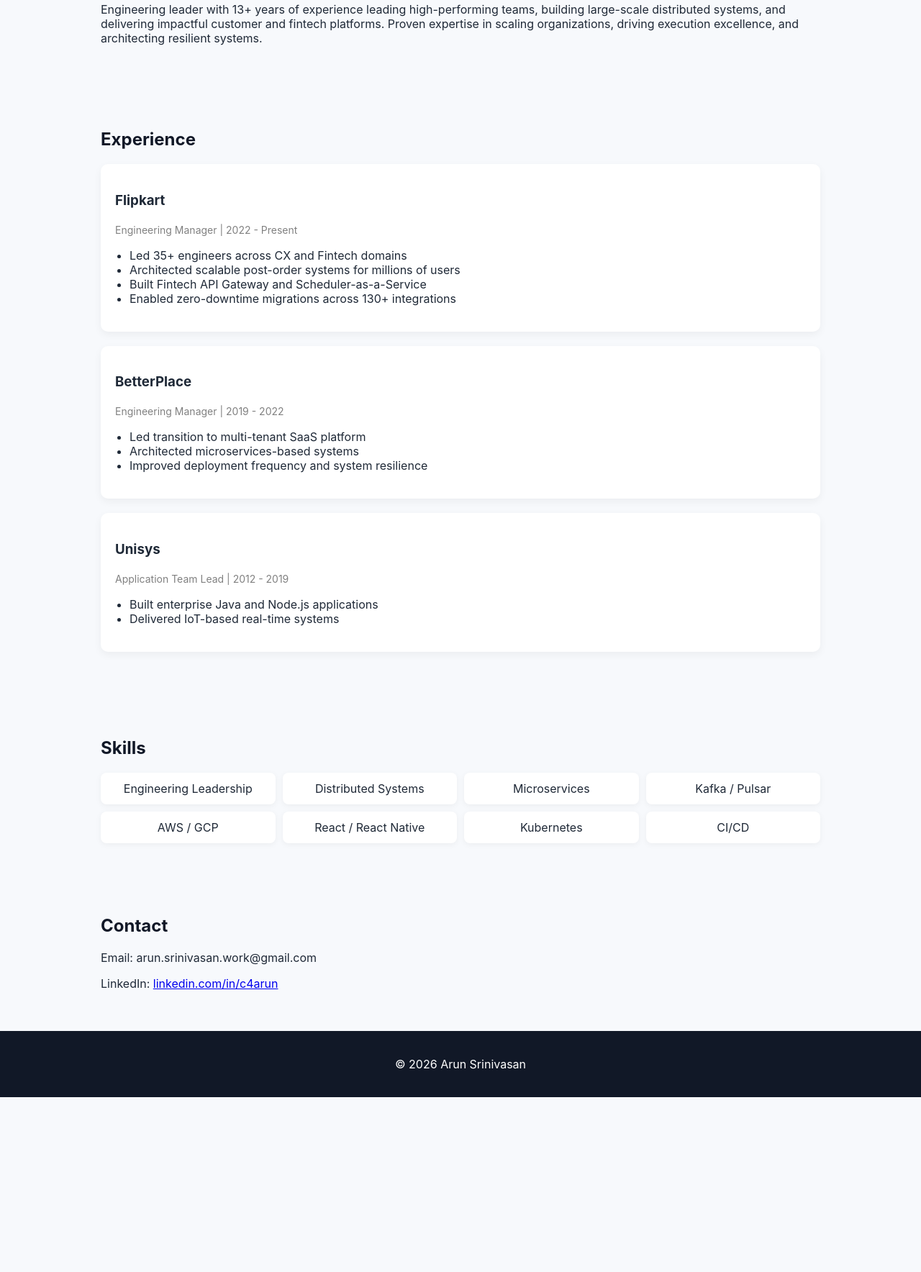
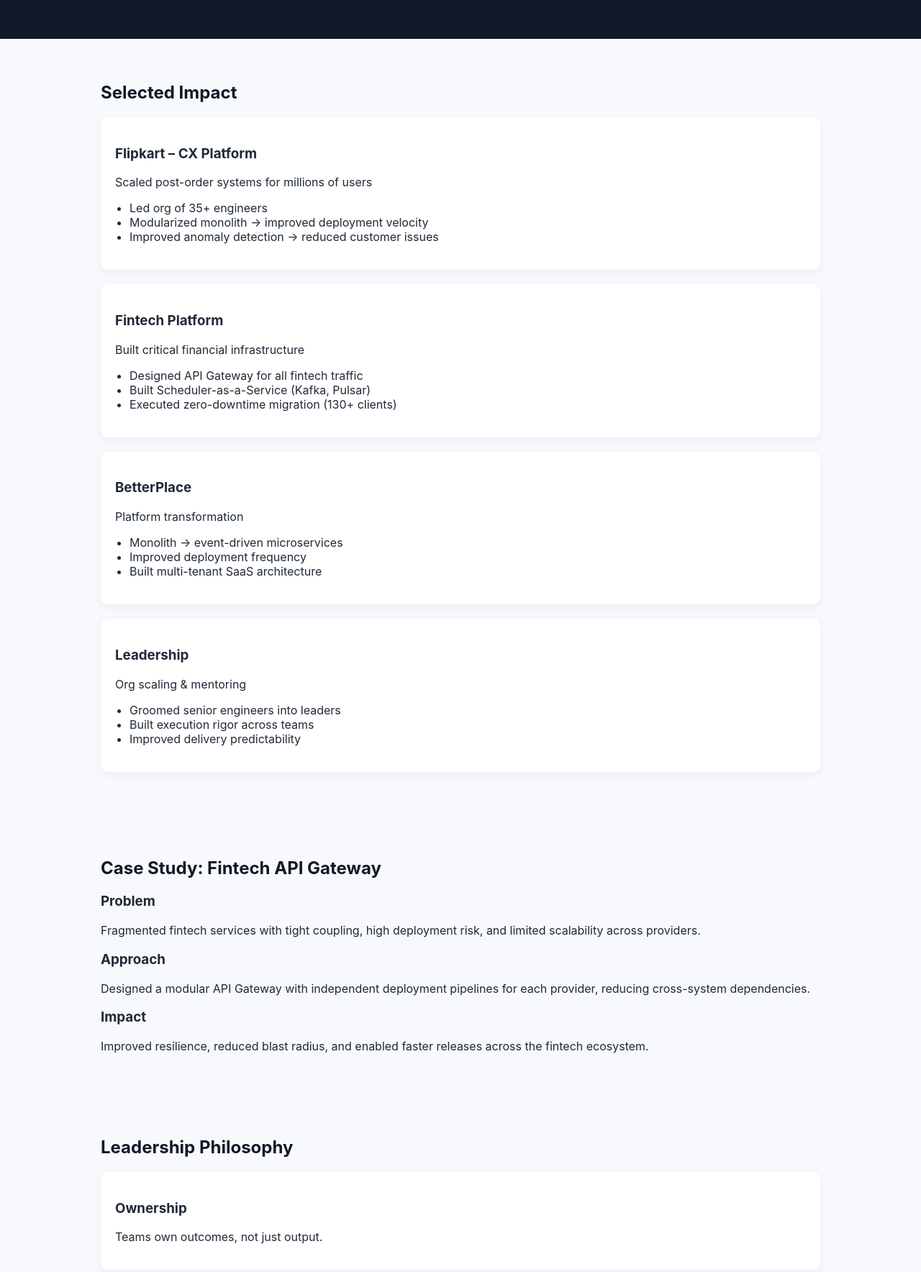
Before and after one commit to srinivasan-arun/portfolio, a plain HTML site: page index.html in a window 1280 px wide. Shown: the part 418-2186 px from the top of the page at 72% size. Before the commit the page ends 1943 px from the top, so only its background shows below. Drawn offline with Linux system fonts and the light colour scheme.

Commit message:
Update index.html

```diff
--- a/index.html
+++ b/index.html
@@ -3,77 +3,129 @@
 <head>
 <meta charset="UTF-8">
 <meta name="viewport" content="width=device-width, initial-scale=1.0">
-    <title>Arun Srinivasan | Engineering Manager</title>
+<title>Arun Srinivasan | Engineering Leader</title>
 <link rel="stylesheet" href="styles.css">
 </head>
+
 <body>
 
+<nav>
+    <div class="nav-container">
+        <h3>Arun Srinivasan</h3>
+        <div>
+            <a href="#impact">Impact</a>
+            <a href="#case">Case Study</a>
+            <a href="#philosophy">Leadership</a>
+            <a href="#contact">Contact</a>
+        </div>
+    </div>
+</nav>
+
 <header>
-    <div class="container">
-        <h1>Arun Srinivasan</h1>
-        <p>Engineering Manager | Distributed Systems | Fintech | Customer Experience</p>
+    <div class="container hero">
+        <h1>Engineering Leader building scalable platforms & high-performing teams</h1>
+        <p>
+            13+ years experience across Customer Experience and Fintech systems.
+            Leading 35+ engineers, architecting distributed platforms, and delivering systems at scale.
+        </p>
+        <a class="cta" href="#contact">Let’s Connect</a>
     </div>
 </header>
 
-<section class="about container">
-    <h2>About Me</h2>
-    <p>
-        Engineering leader with 13+ years of experience leading high-performing teams,
-        building large-scale distributed systems, and delivering impactful customer and fintech platforms.
-        Proven expertise in scaling organizations, driving execution excellence, and architecting resilient systems.
-    </p>
-</section>
+<section id="impact" class="container">
+    <h2>Selected Impact</h2>
 
-<section class="experience container">
-    <h2>Experience</h2>
+    <div class="grid-2">
 
         <div class="card">
-        <h3>Flipkart</h3>
-        <span>Engineering Manager | 2022 - Present</span>
+            <h3>Flipkart – CX Platform</h3>
+            <p>Scaled post-order systems for millions of users</p>
             <ul>
-            <li>Led 35+ engineers across CX and Fintech domains</li>
-            <li>Architected scalable post-order systems for millions of users</li>
-            <li>Built Fintech API Gateway and Scheduler-as-a-Service</li>
-            <li>Enabled zero-downtime migrations across 130+ integrations</li>
+                <li>Led org of 35+ engineers</li>
+                <li>Modularized monolith → improved deployment velocity</li>
+                <li>Improved anomaly detection → reduced customer issues</li>
+            </ul>
+        </div>
+
+        <div class="card">
+            <h3>Fintech Platform</h3>
+            <p>Built critical financial infrastructure</p>
+            <ul>
+                <li>Designed API Gateway for all fintech traffic</li>
+                <li>Built Scheduler-as-a-Service (Kafka, Pulsar)</li>
+                <li>Executed zero-downtime migration (130+ clients)</li>
             </ul>
         </div>
 
         <div class="card">
             <h3>BetterPlace</h3>
-        <span>Engineering Manager | 2019 - 2022</span>
+            <p>Platform transformation</p>
             <ul>
-            <li>Led transition to multi-tenant SaaS platform</li>
-            <li>Architected microservices-based systems</li>
-            <li>Improved deployment frequency and system resilience</li>
+                <li>Monolith → event-driven microservices</li>
+                <li>Improved deployment frequency</li>
+                <li>Built multi-tenant SaaS architecture</li>
             </ul>
         </div>
 
         <div class="card">
-        <h3>Unisys</h3>
-        <span>Application Team Lead | 2012 - 2019</span>
+            <h3>Leadership</h3>
+            <p>Org scaling & mentoring</p>
             <ul>
-            <li>Built enterprise Java and Node.js applications</li>
-            <li>Delivered IoT-based real-time systems</li>
+                <li>Groomed senior engineers into leaders</li>
+                <li>Built execution rigor across teams</li>
+                <li>Improved delivery predictability</li>
             </ul>
         </div>
 
-</section>
-
-<section class="skills container">
-    <h2>Skills</h2>
-    <div class="grid">
-        <div>Engineering Leadership</div>
-        <div>Distributed Systems</div>
-        <div>Microservices</div>
-        <div>Kafka / Pulsar</div>
-        <div>AWS / GCP</div>
-        <div>React / React Native</div>
-        <div>Kubernetes</div>
-        <div>CI/CD</div>
     </div>
 </section>
 
-<section class="contact container">
+<section id="case" class="container">
+    <h2>Case Study: Fintech API Gateway</h2>
+
+    <div class="case-box">
+        <h3>Problem</h3>
+        <p>
+            Fragmented fintech services with tight coupling, high deployment risk,
+            and limited scalability across providers.
+        </p>
+
+        <h3>Approach</h3>
+        <p>
+            Designed a modular API Gateway with independent deployment pipelines
+            for each provider, reducing cross-system dependencies.
+        </p>
+
+        <h3>Impact</h3>
+        <p>
+            Improved resilience, reduced blast radius, and enabled faster releases
+            across the fintech ecosystem.
+        </p>
+    </div>
+</section>
+
+<section id="philosophy" class="container">
+    <h2>Leadership Philosophy</h2>
+
+    <div class="grid-3">
+        <div class="card">
+            <h3>Ownership</h3>
+            <p>Teams own outcomes, not just output.</p>
+        </div>
+
+        <div class="card">
+            <h3>Systems Thinking</h3>
+            <p>Optimize for long-term scalability over short-term fixes.</p>
+        </div>
+
+        <div class="card">
+            <h3>Execution Excellence</h3>
+            <p>Consistency and predictability beat heroics.</p>
+        </div>
+    </div>
+</section>
+
+<section id="contact" class="container contact">
     <h2>Contact</h2>
     <p>Email: arun.srinivasan.work@gmail.com</p>
     <p>
```
Lines whose indentation alone changed are shown as unchanged.
